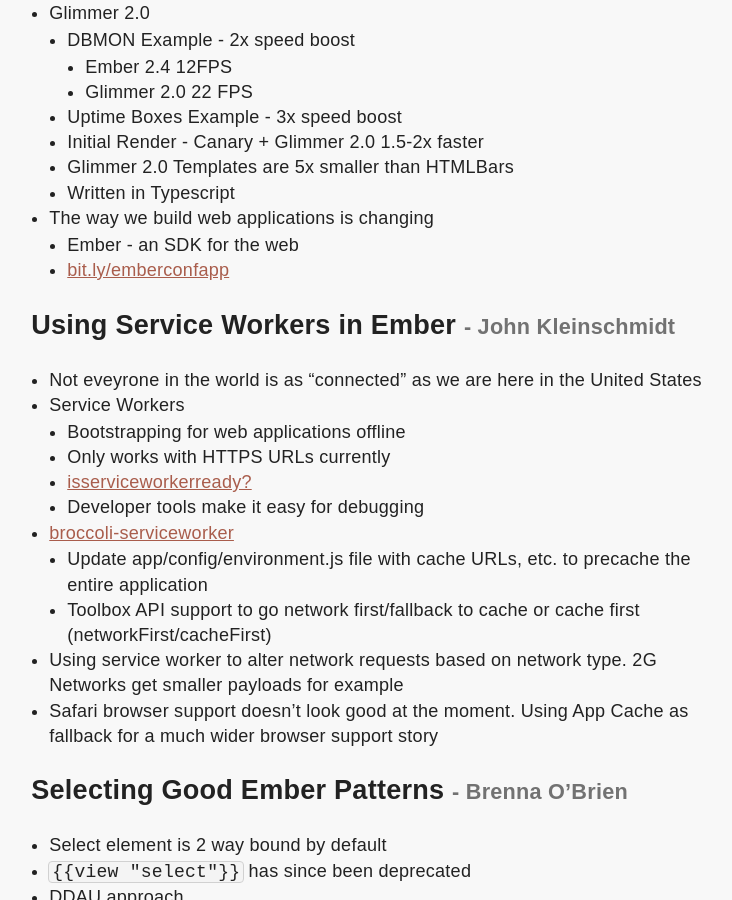
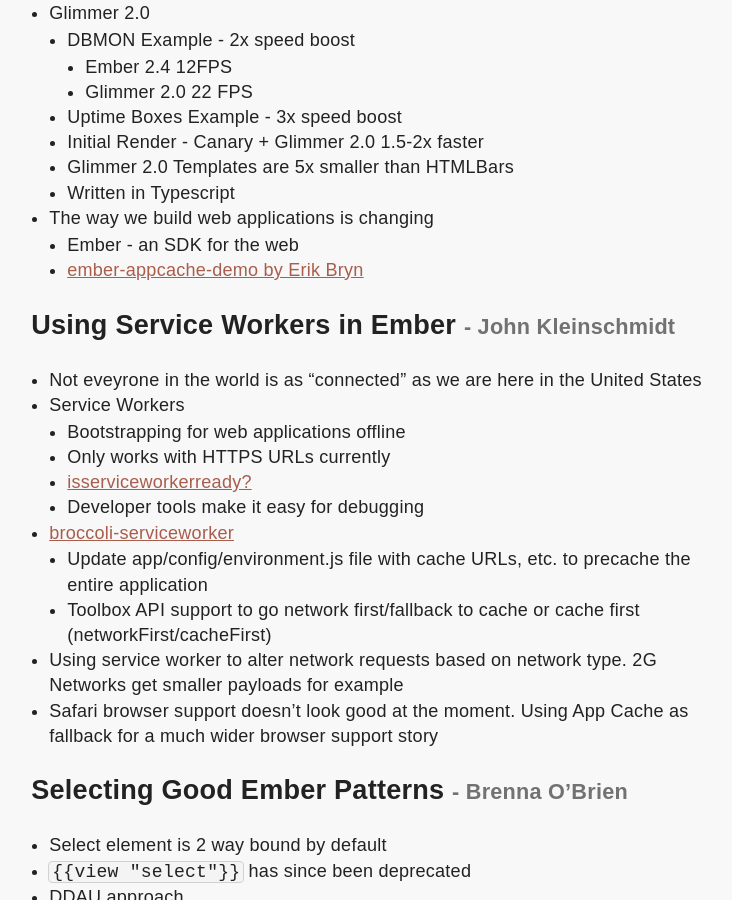
Before and after one commit to alexdiliberto/alexdiliberto.github.io, a Jekyll site: the page built from _posts/2016-03-31-emberconf-2016-cliffsnotes.md, in a window 1280 px wide and 900 px high, scrolled down 1559 px. Shown: the whole window, without its empty margins (269-1001 px from the left). Built offline with Jekyll 4.4.1, drawn with Linux system fonts in a browser that asks for light colours; comment, search, counter and statistics services are not loaded.

Commit message:
Fix broken link

```diff
--- a/_posts/2016-03-31-emberconf-2016-cliffsnotes.md
+++ b/_posts/2016-03-31-emberconf-2016-cliffsnotes.md
@@ -61,7 +61,7 @@
     + Written in Typescript
   + The way we build web applications is changing
     + Ember - an SDK for the web
-    + [bit.ly/emberconfapp](bit.ly/emberconfapp)
+    + [ember-appcache-demo by Erik Bryn](https://bit.ly/emberconfapp)
 
 
 Using Service Workers in Ember <small>- John Kleinschmidt</small>
```
